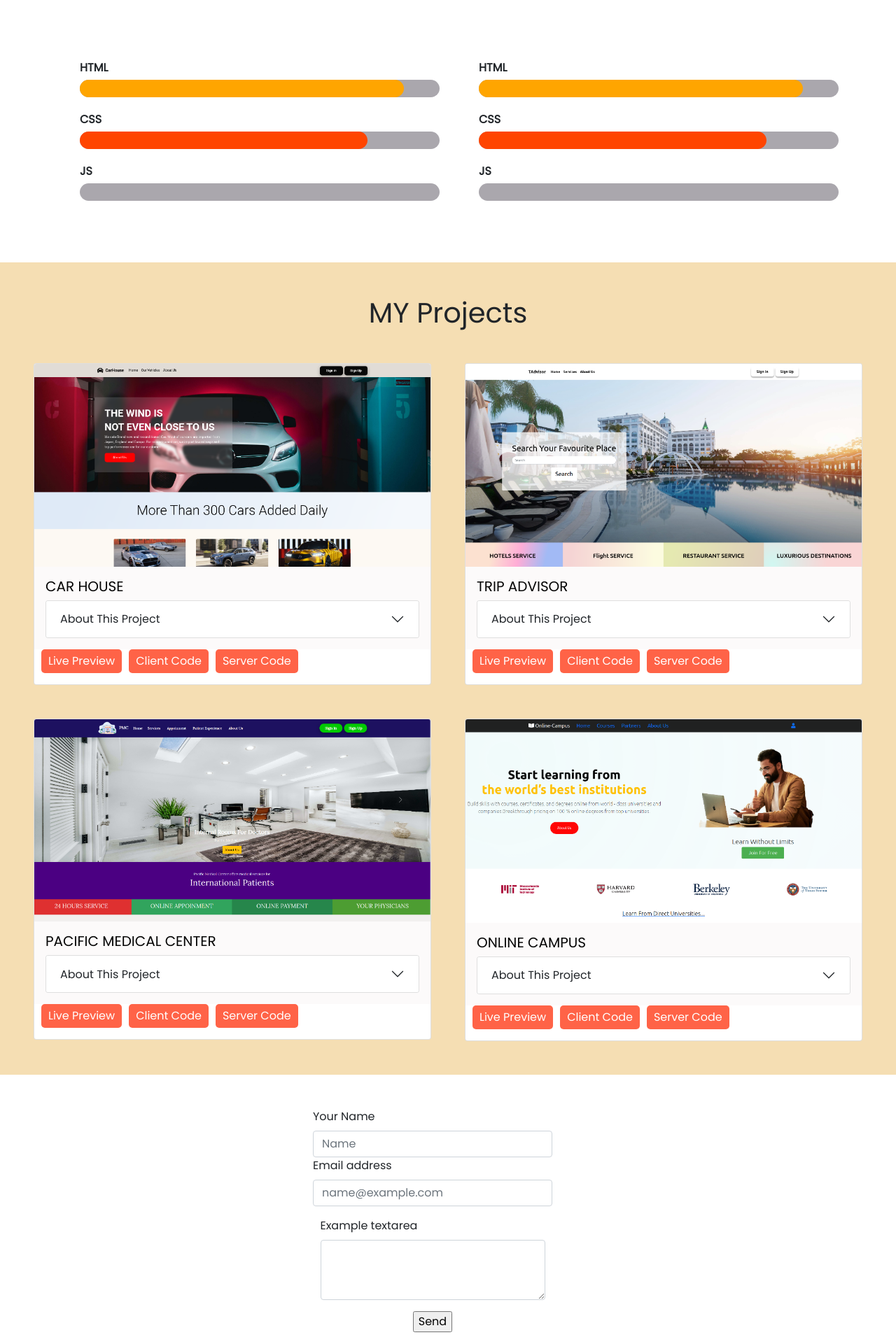
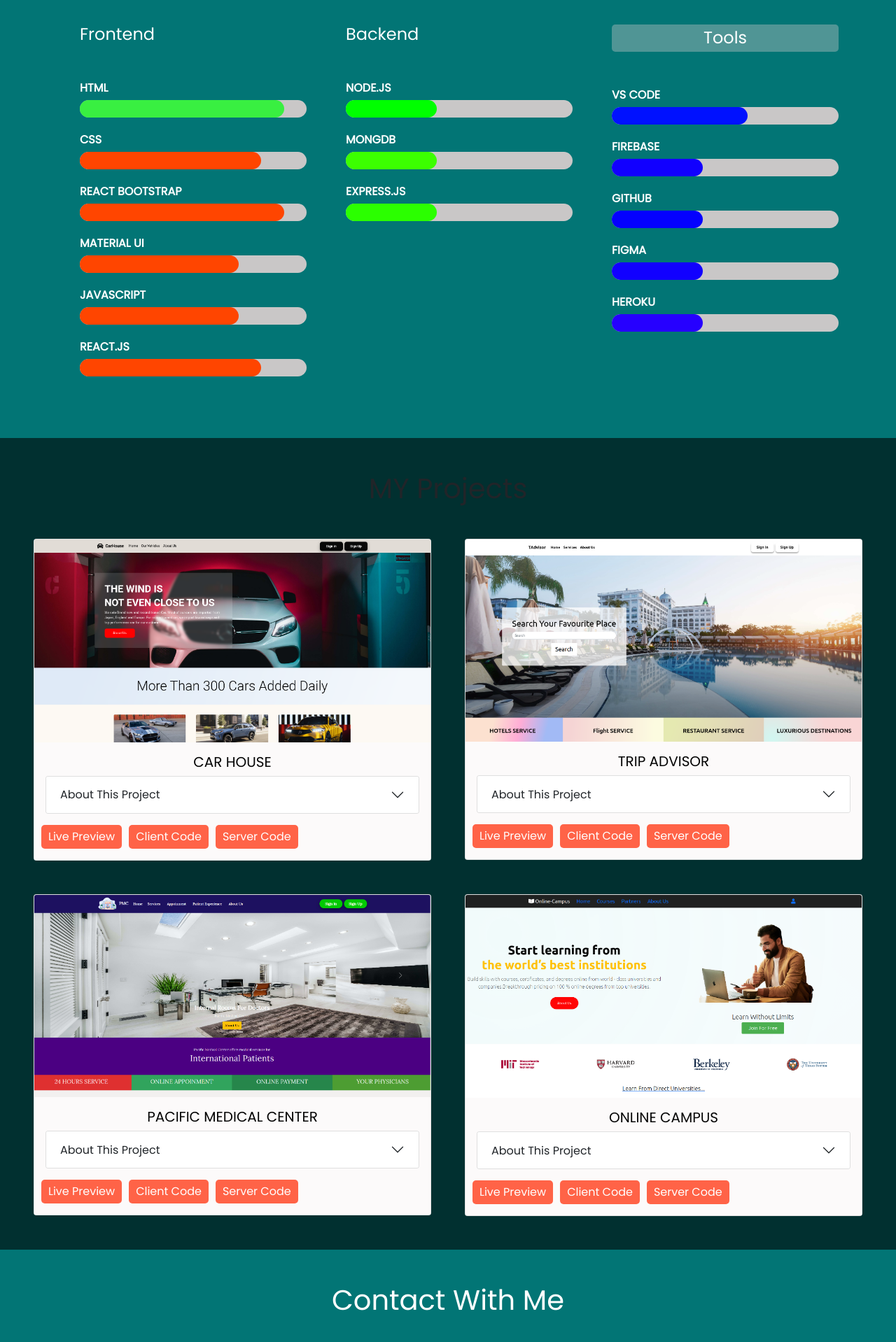
Before and after one commit to rokibulslam/Portfolio, a React (Create React App) app: page / in a window 1280 px wide. Shown: the part 822-2740 px from the top of the page at 70% size. Built offline with nearby package versions, Linux system fonts and the light colour scheme.

Commit message:
bg changed

```diff
--- /dev/null
+++ b/src/Components/Home/Home/ContactMe/ContactMe.css
@@ -0,0 +1,11 @@
+.contact-btn{
+    background-color: rgb(255, 99, 71);
+    border: 0px;
+    color: white;
+    font-size: 20px;
+    padding: .5rem 3rem .5rem 3rem;
+    border-radius: 10px;
+}
+.contact-bg{
+    background-color: #027575;
+}
--- a/src/Components/Home/Home/ContactMe/ContactMe.js
+++ b/src/Components/Home/Home/ContactMe/ContactMe.js
@@ -1,6 +1,7 @@
 import React, { useRef } from "react";
 import emailjs from "emailjs-com";
 import { Form } from "react-bootstrap";
+import './ContactMe.css'
 
 export const ContactMe = () => {
   const form = useRef();
@@ -27,11 +28,19 @@ export const ContactMe = () => {
   };
 
   return (
-    <div className="m-5 container">
-      <Form className="d-flex justify-content-center align-items-center flex-column" ref={form} onSubmit={sendEmail}>
+    <div className="contact-bg text-white">
+      <h1 className="text-center py-5 ">Contact With Me</h1>
+      <div className="p-5  d-flex align-items-center justify-content-center m-0">
+        <div className="">
+          <Form ref={form} onSubmit={sendEmail}>
             <Form.Group className="mb-3" controlId="exampleForm.ControlInput1">
               <Form.Label>Your Name</Form.Label>
-          <Form.Control type="text" placeholder="Name" name="name" required/>
+              <Form.Control
+                type="text"
+                placeholder="Name"
+                name="name"
+                required
+              />
               <Form.Label>Email address</Form.Label>
               <Form.Control
                 type="email"
@@ -39,12 +48,22 @@ export const ContactMe = () => {
                 name="email"
               />
             </Form.Group>
-        <Form.Group className="mb-3" controlId="exampleForm.ControlTextarea1">
+            <Form.Group
+              className="mb-3"
+              controlId="exampleForm.ControlTextarea1"
+            >
               <Form.Label>Example textarea</Form.Label>
-          <Form.Control as="textarea" name="message" rows={3} />
+              <Form.Control
+                className="input-color"
+                as="textarea"
+                name="message"
+                rows={3}
+              />
             </Form.Group>
-        <input type="submit" value="Send" />
+            <input className="contact-btn" type="submit" value="Send" />
           </Form>
+        </div>
+      </div>
     </div>
   );
 };
--- a/src/Components/Home/Home/MyProjects/MyProject.css
+++ b/src/Components/Home/Home/MyProjects/MyProject.css
@@ -14,7 +14,7 @@
 .project-bg {
     /* background-image: url("../../../../images/skill7.jpg"),
         linear-gradient(rgba(19, 18, 18, 0.281), rgb(12, 12, 12)); */
-        background-color: wheat;
+        background-color: #013030;
     height: 100%;
     width: 100%;
     /* border: 1px solid red; */
--- a/src/Components/Home/Home/MyProjects/MyProjects.js
+++ b/src/Components/Home/Home/MyProjects/MyProjects.js
@@ -8,11 +8,11 @@ import './MyProject.css'
 
 const MyProjects = () => {
     return (
-      <div className="p-5 project-bg ">
+      <div className="p-5 text-center project-bg">
         <h1 className="text-center mb-5">MY Projects</h1>
         <Row xs={1} md={2} className="g-5">
           <Col>
-            <Card >
+            <Card>
               <Card.Img className="img-hover" variant="top" src={CarHouse} />
               <Card.Body className="card-text">
                 <Card.Title>CAR HOUSE</Card.Title>
@@ -32,7 +32,7 @@ const MyProjects = () => {
                   </Accordion.Item>
                 </Accordion>
               </Card.Body>
-              <div className="d-flex pb-3">
+              <div className="d-flex pb-3 card-text">
                 <button className="card-button">Live Preview</button>
                 <button className="card-button">Client Code</button>
                 <button className="card-button">Server Code</button>
@@ -60,7 +60,7 @@ const MyProjects = () => {
                   </Accordion.Item>
                 </Accordion>
               </Card.Body>
-              <div className="d-flex pb-3">
+              <div className="d-flex pb-3 card-text">
                 <button className="card-button">Live Preview</button>
                 <button className="card-button">Client Code</button>
                 <button className="card-button">Server Code</button>
@@ -88,7 +88,7 @@ const MyProjects = () => {
                   </Accordion.Item>
                 </Accordion>
               </Card.Body>
-              <div className="d-flex pb-3">
+              <div className="d-flex pb-3 card-text">
                 <button className="card-button">Live Preview</button>
                 <button className="card-button">Client Code</button>
                 <button className="card-button">Server Code</button>
@@ -97,7 +97,11 @@ const MyProjects = () => {
           </Col>
           <Col>
             <Card>
-              <Card.Img variant="top" src={OnlineCampus} />
+              <Card.Img
+                className="img-fluid"
+                variant="top"
+                src={OnlineCampus}
+              />
               <Card.Body className="card-text">
                 <Card.Title>ONLINE CAMPUS</Card.Title>
                 <Accordion defaultActiveKey="0">
@@ -116,7 +120,7 @@ const MyProjects = () => {
                   </Accordion.Item>
                 </Accordion>
               </Card.Body>
-              <div className="d-flex pb-3">
+              <div className="d-flex pb-3 card-text">
                 <button className="card-button">Live Preview</button>
                 <button className="card-button">Client Code</button>
                 <button className="card-button">Server Code</button>
--- a/src/Components/Home/Home/MySkill/MySkill.css
+++ b/src/Components/Home/Home/MySkill/MySkill.css
@@ -1,9 +1,10 @@
         .skills-banner {
     /* background-image: url("../../../../images/skill8.jpg"),
-        linear-gradient(rgba(10, 10, 10, 0.281), rgb(20, 20, 20)); */
-        background-color: white;
+        linear-gradient(rgba(88, 86, 86, 0.904), rgba(209, 28, 28, 0)); */
     height: 100%;
     width: 100%;
+    background-color: #027575;
+    color: white;
     /* border: 1px solid red; */
     background-blend-mode: overlay;
     background-repeat: no-repeat;
@@ -14,7 +15,7 @@
 
 
         .skill-container{
-            background-color: rgba(255, 255, 255, 0.288);
+            background-color: rgba(255, 255, 255, 0);
             /* width: 500px; */
             padding: 20px;
             box-sizing: border-box;
@@ -36,7 +37,7 @@
             left: 0;
 
 
-            background-color: rgb(170,167,173);
+            background-color: rgb(201, 199, 199);
             width: 100%;
             height: 25px;
             border-radius: 1000px;
@@ -64,6 +65,12 @@
             /* animation-direction: forward; */
             animation-fill-mode: forwards;
         }
+        .skill-header{
+            background-color: rgba(176, 189, 188, 0.452);
+            text-align: center;
+            padding: 5px;
+            border-radius: 5px;
+        }
 
         .skill-container li.html::after{
             animation-name: html;
@@ -72,7 +79,7 @@
         @keyframes html{
             to{
                 width: 90%;
-                background-color: orange;
+                background-color: rgba(0, 255, 13, 0.719);
             }
         }
 
@@ -86,3 +93,133 @@
                 background-color: orangered;
             }
         }
+        .skill-container li.react::after{
+            animation-name: react;
+        }
+
+        @keyframes react{
+            to{
+                width: 80%;
+                background-color: orangered;
+            }
+        }
+        .skill-container li.node::after{
+            animation-name: node;
+        }
+
+        @keyframes node{
+            to{
+                width: 40%;
+                background-color: rgba(1, 5, 243, 0.623);
+            }
+        }
+        .skill-container li.node::after{
+            animation-name: node;
+        }
+
+        @keyframes node{
+            to{
+                width: 40%;
+                background-color: rgb(0, 255, 0);
+            }
+        }
+        .skill-container li.react-bootstrap::after{
+            animation-name: react-bootstrap;
+        }
+
+        @keyframes react-bootstrap{
+            to{
+                width: 90%;
+                background-color: orangered;
+            }
+        }
+        .skill-container li.material::after{
+            animation-name: material;
+        }
+
+        @keyframes material{
+            to{
+                width: 70%;
+                background-color: orangered;
+            }
+        }
+        .skill-container li.javascript::after{
+            animation-name: javascript;
+        }
+
+        @keyframes javascript{
+            to{
+                width: 70%;
+                background-color: orangered;
+            }
+        }
+        .skill-container li.mongodb::after{
+            animation-name: mongodb;
+        }
+
+        @keyframes mongodb{
+            to{
+                width: 40%;
+                background-color: rgb(60, 255, 0);
+            }
+        }
+        .skill-container li.express::after{
+            animation-name: express;
+        }
+
+        @keyframes express{
+            to{
+                width: 40%;
+                background-color: rgb(43, 255, 0);
+            }
+        }
+        .skill-container li.vs::after{
+            animation-name: vs;
+        }
+
+        @keyframes vs{
+            to{
+                width: 60%;
+                background-color: rgb(0, 17, 255);
+            }
+        }
+        .skill-container li.firebase::after{
+            animation-name: firebase;
+        }
+
+        @keyframes firebase{
+            to{
+                width: 40%;
+                background-color: rgb(17, 0, 255);
+            }
+        }
+        .skill-container li.github::after{
+            animation-name: github;
+        }
+
+        @keyframes github{
+            to{
+                width: 40%;
+                background-color: rgb(4, 0, 255);
+            }
+        }
+        .skill-container li.figma::after{
+            animation-name: figma;
+        }
+
+        @keyframes figma{
+            to{
+                width: 40%;
+                background-color: rgb(17, 0, 255);
+            }
+        }
+        .skill-container li.heroku::after{
+            animation-name: heroku;
+        }
+
+        @keyframes heroku{
+            to{
+                width: 40%;
+                background-color: rgb(38, 0, 255);
+            }
+        }
--- a/src/Components/Home/Home/MySkill/MySkill.js
+++ b/src/Components/Home/Home/MySkill/MySkill.js
@@ -8,18 +8,33 @@ const MySkill = () => {
         <h1 className="text-center">MY SKILLS</h1>
         <div className="container ">
           <div className="row justify-content-evenly">
-            <div class="skill-container col-md-6">
+            <div class="skill-container col-md-4 col-sm-12">
               <ul>
+                <h4>Frontend</h4>
                 <li className="html">HTML</li>
                 <li className="css">CSS</li>
-                <li className="js">JS</li>
+                <li className="react-bootstrap">React Bootstrap</li>
+                <li className="material">Material UI</li>
+                <li className="javascript">Javascript</li>
+                <li className="react">React.Js</li>
               </ul>
             </div>
-            <div class="skill-container col-md-6">
+            <div class="skill-container col-md-4 col-sm-12">
               <ul>
-                <li className="html">HTML</li>
-                <li className="css">CSS</li>
-                <li className="js">JS</li>
+                <h4>Backend</h4>
+                <li className="node">Node.JS</li>
+                <li className="mongodb">Mongdb</li>
+                <li className="express">Express.js</li>
+              </ul>
+            </div>
+            <div class="skill-container col-md-4 col-sm-12">
+              <ul>
+                <h4 className="skill-header">Tools</h4>
+                <li className="vs">VS Code</li>
+                <li className="firebase">Firebase</li>
+                <li className="github">Github</li>
+                <li className="figma">Figma</li>
+                <li className="heroku">Heroku</li>
               </ul>
             </div>
           </div>
```
Lines whose indentation alone changed are shown as unchanged.
